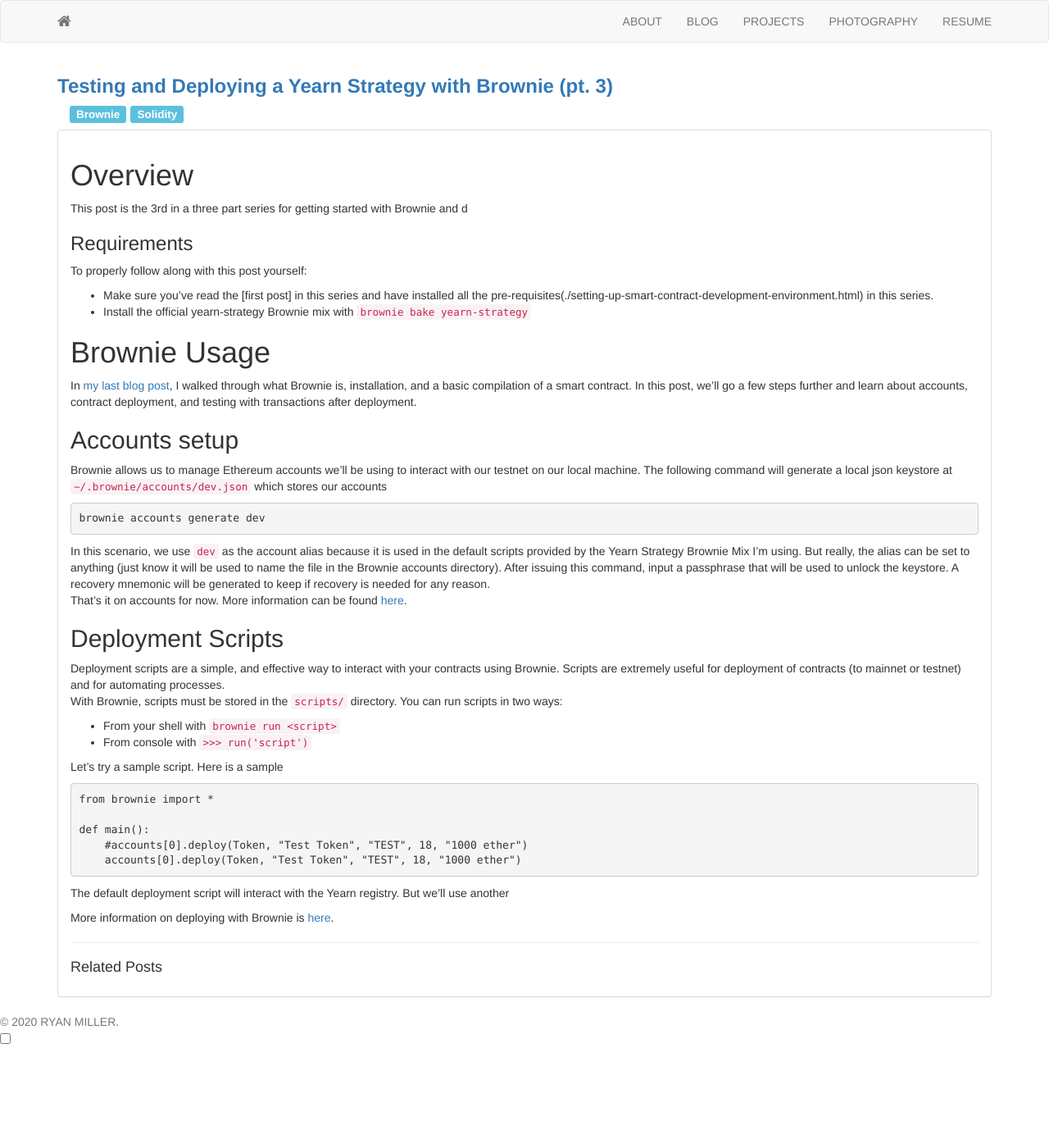
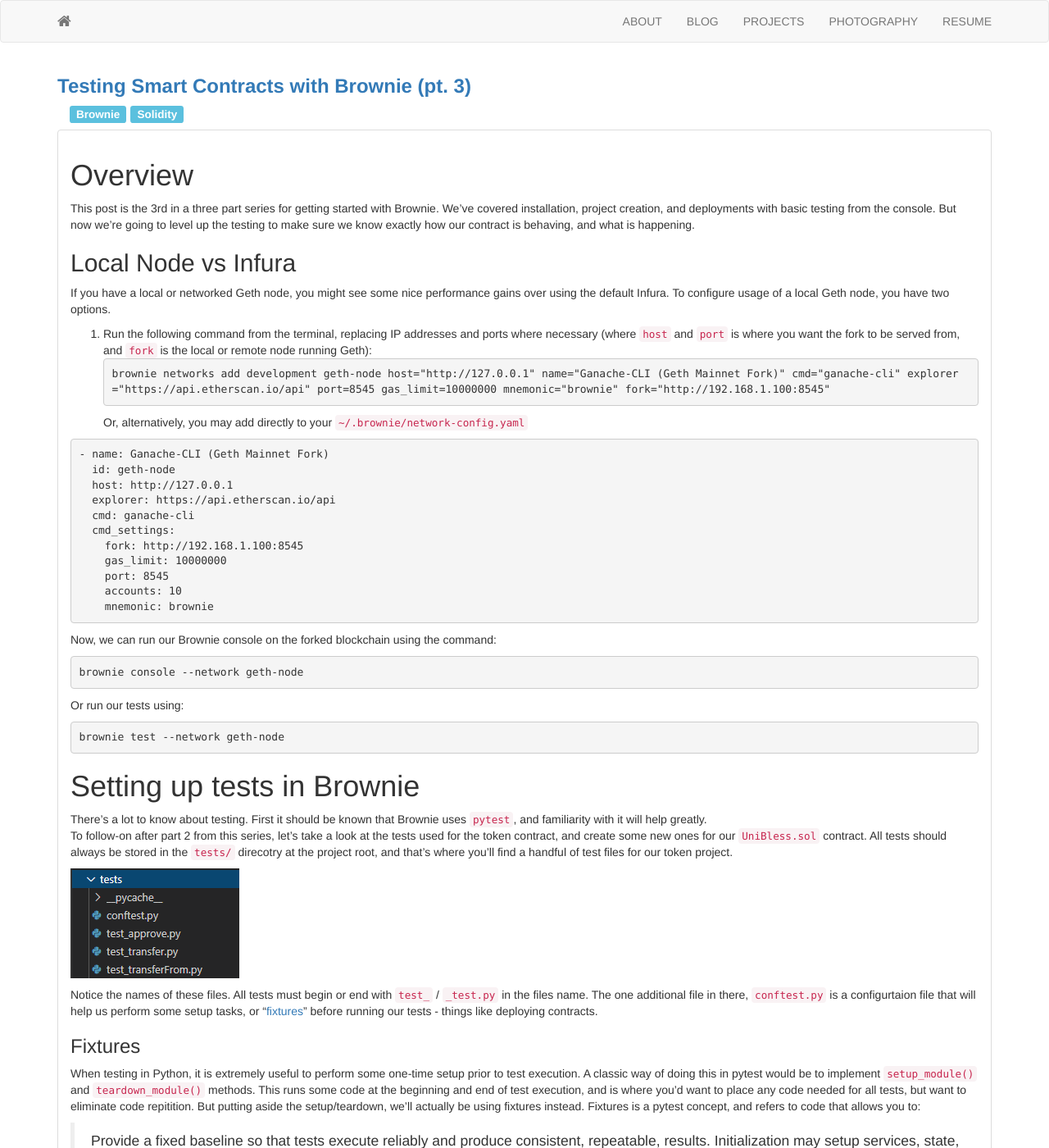
Before and after one commit to TheRyanMiller/theryanmiller.github.io, a Jekyll site: the page built from in-progress-blog-posts/2021-01-17-testing-and-deploying-a-yearn-strategy-with-brownie.md, in a window 1280 px wide and 1400 px high. Shown: the whole window at 82% size. Built offline with Jekyll 4.4.1, drawn with Linux system fonts in a browser that asks for light colours; nearby versions of some CDN libraries; comment, search, counter and statistics services are not loaded; some of the changed text lies outside the part shown.

````diff
--- a/_includes/about.html
+++ b/_includes/about.html
@@ -5,7 +5,7 @@
     <div class="panel-body">
 		<h4>
       Hi, I'm Ryan Miller. I work as an software architect and integrator for The Boeing Company and
-      enjoy building useful software on nights and weekends as a hobby. This website is where I plan to publish some
+      even enjoy building personally useful software as a hobby. This website is where I plan to publish some
       of my personal projects, photography, and write-ups about anything
       interesting I learn along the way.
       I value an ability to communicate ideas - technical or not - and periodically try to publish to
--- a/_includes/projects.html
+++ b/_includes/projects.html
@@ -6,7 +6,7 @@
       <h4>
           <a id="nostyle" class="nostyle" href="https://github.com/TheRyanMiller/crypto-bot">
           <i class="fa fa-github" ></i></a>&nbsp;&nbsp;<strong><a href="https://github.com/TheRyanMiller/crypto-bot">Crypto Bot</a></strong>
-          - (2020) Crypto bot is a secure cryptocurrency trade scheduler. Allows users to automatically purchase Bitcoin, Ethereum, and any other supported Coinbase Pro products at user-defined inervals. Highly effect for anyone looking for a tool to dollar-cost average into a position at low fees.
+          - (2020) Crypto bot is a secure cryptocurrency trade scheduler. Allows users to automatically purchase Bitcoin, Ethereum, and any other supported Coinbase Pro products at user-defined inervals. Effective for anyone looking for a tool to dollar-cost average into a position at low fees, and track their performance over time.
       </h4>
       <h4>
         <a id="nostyle" class="nostyle" href="https://github.com/TheRyanMiller/twitter-bot-trump-slept">
--- a/in-progress-blog-posts/2021-01-17-testing-and-deploying-a-yearn-strategy-with-brownie.md
+++ b/in-progress-blog-posts/2021-01-17-testing-and-deploying-a-yearn-strategy-with-brownie.md
@@ -1,6 +1,6 @@
 ---
 layout: post
-title: Testing and Deploying a Yearn Strategy with Brownie (pt. 3)
+title: Testing Smart Contracts with Brownie (pt. 3)
 author: Ryan Miller
 comments: true
 tags:
@@ -9,40 +9,73 @@
 ---
 
 # Overview
-This post is the 3rd in a three part series for getting started with Brownie and d
+This post is the 3rd in a three part series for getting started with Brownie. We've covered installation, project creation, and deployments with basic testing from the console. But now we're going to level up the testing to make sure we know exactly how our contract is behaving, and what is happening.
 
-### Requirements
-To properly follow along with this post yourself:
-- Make sure you've read the [first post] in this series and have installed all the pre-requisites(./setting-up-smart-contract-development-environment.html) in this series.
-- Install the official yearn-strategy Brownie mix with `brownie bake yearn-strategy`
+## Local Node vs Infura
+If you have a local or networked Geth node, you might see some nice performance gains over using the default Infura.
+To configure usage of a local Geth node, you have two options.
 
-# Brownie Usage
-In [my last blog post](https://theryanmiller.com/setting-up-smart-contract-development-environment.html), I walked through what Brownie is, installation, and a basic compilation of a smart contract. In this post, we'll go a few steps further and learn about accounts, contract deployment, and testing with transactions after deployment.
+1. Run the following command from the terminal, replacing IP addresses and ports where necessary (where `host` and `port` is where you want the fork to be served from, and `fork` is the local or remote node running Geth):
+```
+brownie networks add development geth-node host="http://127.0.0.1" name="Ganache-CLI (Geth Mainnet Fork)" cmd="ganache-cli" explorer="https://api.etherscan.io/api" port=8545 gas_limit=10000000 mnemonic="brownie" fork="http://192.168.1.100:8545"
+```
+Or, alternatively, you may add directly to your `~/.brownie/network-config.yaml`
 
-## Accounts setup
-Brownie allows us to manage Ethereum accounts we'll be using to interact with our testnet on our local machine. The following command will generate a local json keystore at `~/.brownie/accounts/dev.json` which stores our accounts
 ```
-brownie accounts generate dev
+- name: Ganache-CLI (Geth Mainnet Fork)
+  id: geth-node
+  host: http://127.0.0.1
+  explorer: https://api.etherscan.io/api
+  cmd: ganache-cli
+  cmd_settings:
+    fork: http://192.168.1.100:8545
+    gas_limit: 10000000
+    port: 8545
+    accounts: 10
+    mnemonic: brownie
 ```
-In this scenario, we use `dev` as the account alias because it is used in the default scripts provided by the Yearn Strategy Brownie Mix I'm using. But really, the alias can be set to anything (just know it will be used to name the file in the Brownie accounts directory).
-After issuing this command, input a passphrase that will be used to unlock the keystore. A recovery mnemonic will be generated to keep if recovery is needed for any reason.
-That's it on accounts for now. More information can be found [here](https://eth-brownie.readthedocs.io/en/stable/account-management.html).
+Now, we can run our Brownie console on the forked blockchain using the command:
+```
+brownie console --network geth-node
+```
+Or run our tests using:
+```
+brownie test --network geth-node
+```
 
-## Deployment Scripts
-Deployment scripts are a simple, and effective way to interact with your contracts using Brownie. Scripts are extremely useful for deployment of contracts (to mainnet or testnet) and for automating processes.
-With Brownie, scripts must be stored in the `scripts/` directory. You can run scripts in two ways:
-- From your shell with `brownie run <script>`
-- From console with `>>> run('script')`
+# Setting up tests in Brownie
 
-Let's try a sample script. Here is a sample
+There's a lot to know about testing. First it should be known that Brownie uses `pytest`, and familiarity with it will help greatly.
+To follow-on after part 2 from this series, let's take a look at the tests used for the token contract, and create some new ones for our `UniBless.sol` contract. All tests should always be stored in the `tests/` direcotry at the project root, and that's where you'll find a handful of test files for our token project.
+
+![](../static/img/2021-01-19-23-40-14.png)
+
+Notice the names of these files. All tests must begin or end with `test_` / `_test.py` in the files name. The one additional file in there, `conftest.py` is a configurtaion file that will help us perform some setup tasks, or "[fixtures](https://eth-brownie.readthedocs.io/en/v1.0.1/tests.html#brownie-pytest-fixtures)" before running our tests - things like deploying contracts.
+
+### Fixtures
+When testing in Python, it is extremely useful to perform some one-time setup prior to test execution. A classic way of doing this in pytest would be to implement `setup_module()` and `teardown_module()` methods. This runs some code at the beginning and end of test execution, and is where you'd want to place any code needed for all tests, but want to eliminate code repitition.
+But putting aside the setup/teardown, we'll actually be using fixtures instead. Fixtures is a pytest concept, and refers to code that allows you to:
+> Provide a fixed baseline so that tests execute reliably and produce consistent, repeatable, results. Initialization may setup services, state, or other operating environments. These are accessed by test functions through arguments; for each fixture used by a test function there is typically a parameter (named after the fixture) in the test function’s definition.
+
+With fixtures, we can do the same one-time setup at the beginning. To do this we
 {% highlight python %}
-from brownie import *
+@pytest.fixture(scope="function", autouse=True)
+def isolate(fn_isolation):
+    # perform a chain rewind after completing each test, to ensure proper isolation
+    # https://eth-brownie.readthedocs.io/en/v1.10.3/tests-pytest-intro.html#isolation-fixtures
+    pass
 
-def main():
-    #accounts[0].deploy(Token, "Test Token", "TEST", 18, "1000 ether")
-    accounts[0].deploy(Token, "Test Token", "TEST", 18, "1000 ether")
+@pytest.fixture(scope="module")
+def token(Token, accounts):
+    return Token.deploy("Test Token", "TST", 18, 1e21, {'from': accounts[0]})
+
+@pytest.fixture(scope="module")
+def uniBless(UniBless, accounts):
+    return UniBless.deploy({'from': accounts[0]})
 {% endhighlight %}
 
-The default deployment script will interact with the Yearn registry. But we'll use another
 
-More information on deploying with Brownie is [here](https://eth-brownie.readthedocs.io/en/v1.3.0/deploy.html).
+Printing output text on tests
+Can have many asserts for one test
+If assert fails, output text is printed out to syslog
+Pytest shows warnings
````
Also changed, not shown: in-progress-blog-posts/2021-06-13-developing-a-subgraph-with-thegraph.md (renamed from _posts/2021-01-17-creating-and-deploying-simple-smart-contracts-with-brownie.md, +1 -1 lines), static/img/2021-01-19-23-40-14.png (added).
